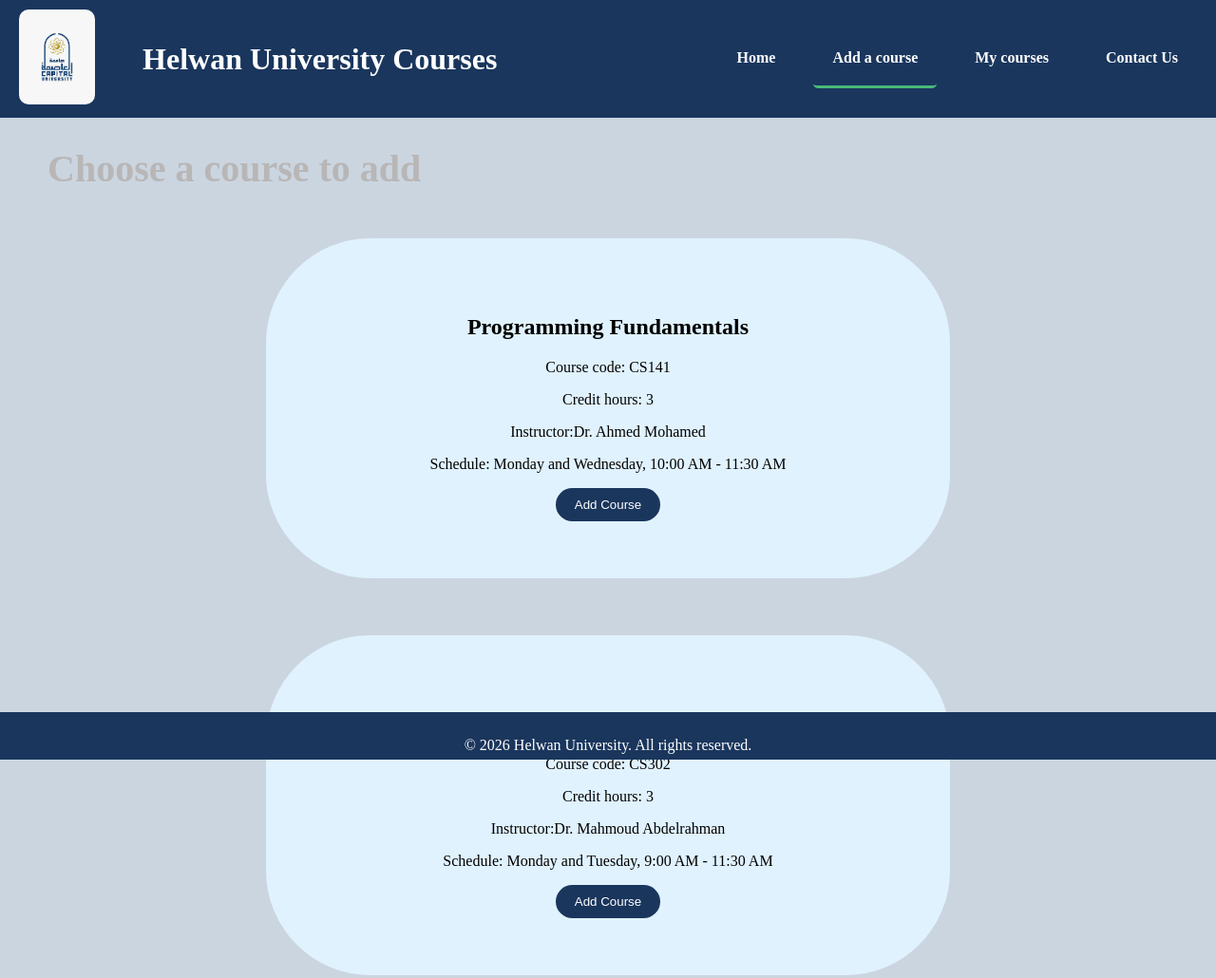
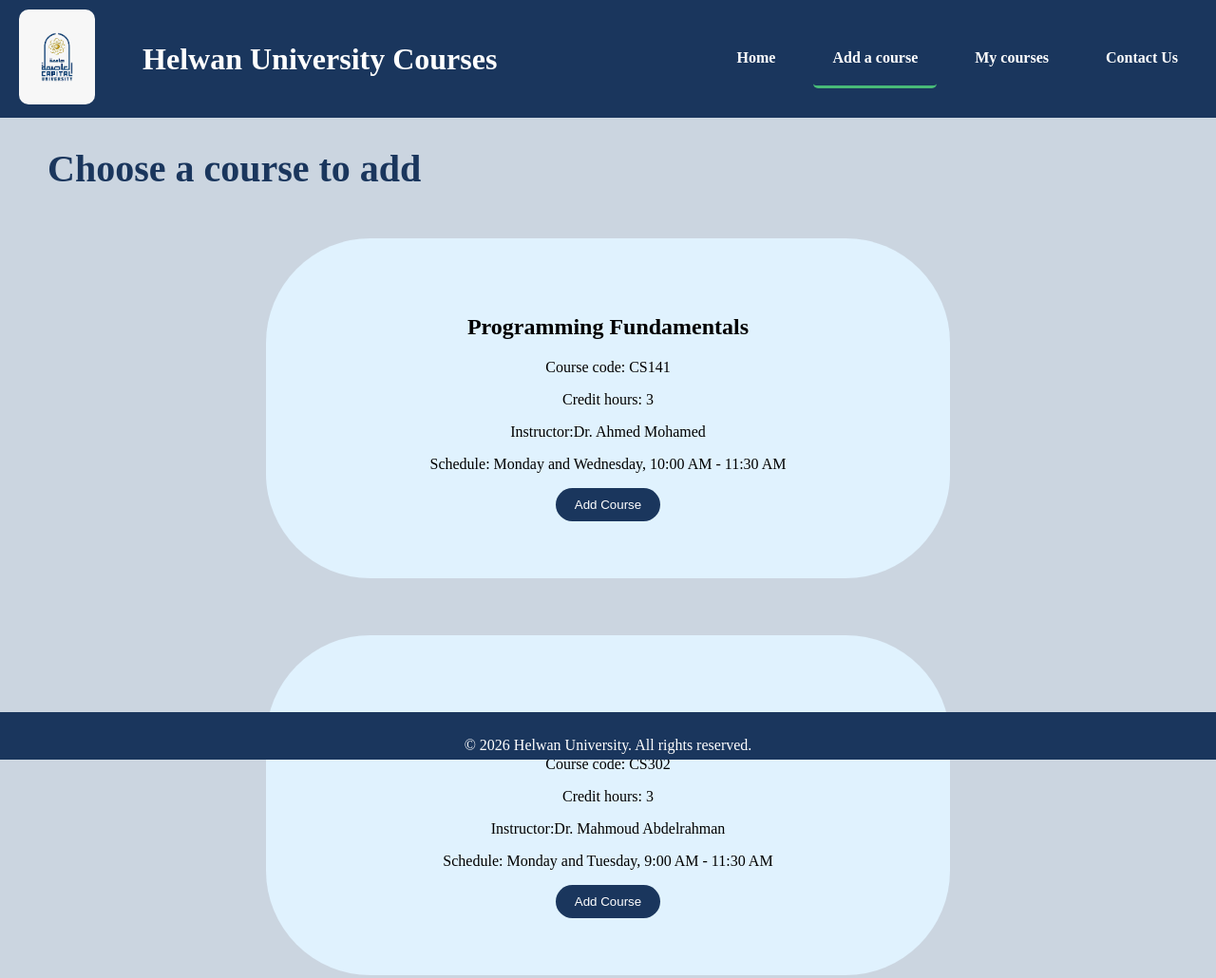
Before and after one commit to abdelrahman-mohamed77/IT-project, a plain HTML site: page Add a Course.html in a window 1280 px wide. Shown: the top 1030 px of the page at 95% size. Drawn offline with Linux system fonts and the light colour scheme.

Commit message:
Update Project css.css

```diff
--- a/Project css.css
+++ b/Project css.css
@@ -22,7 +22,7 @@ h1   {
 #titleadd {
      font-size: clamp(21px, 4vw, 40px);
     background-color: transparent;
-    color: #b8b6b6;
+    color: #1a365d;
     margin-left: clamp(10px, 5%, 50px);
     margin-top: 30px;
     margin-bottom: 30px;
```
